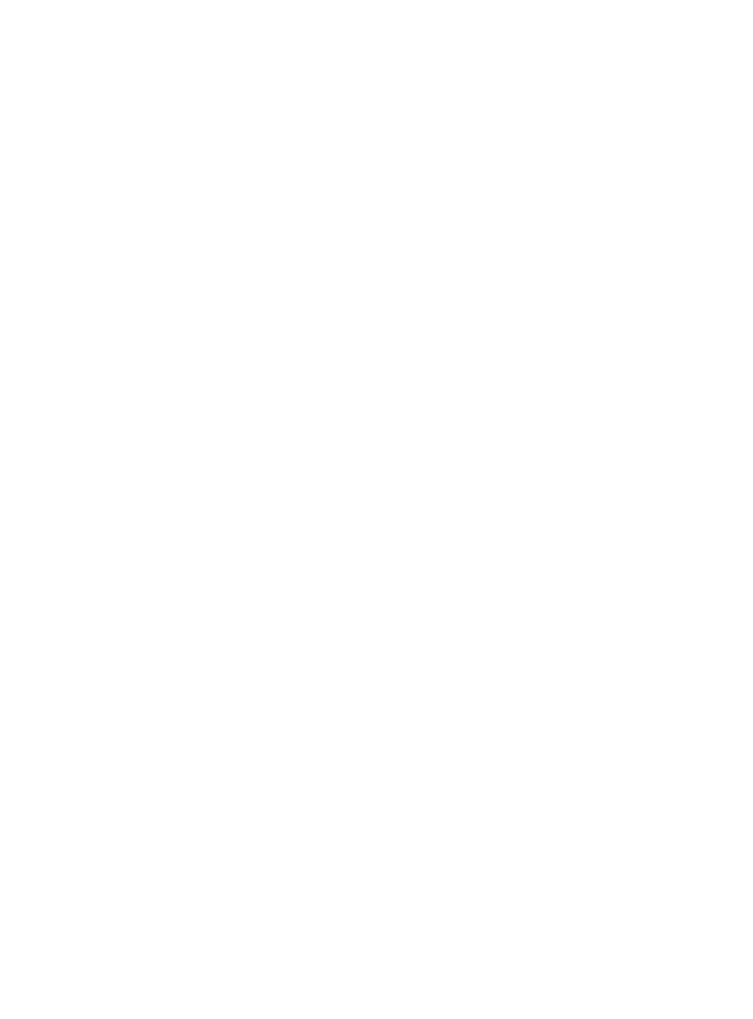
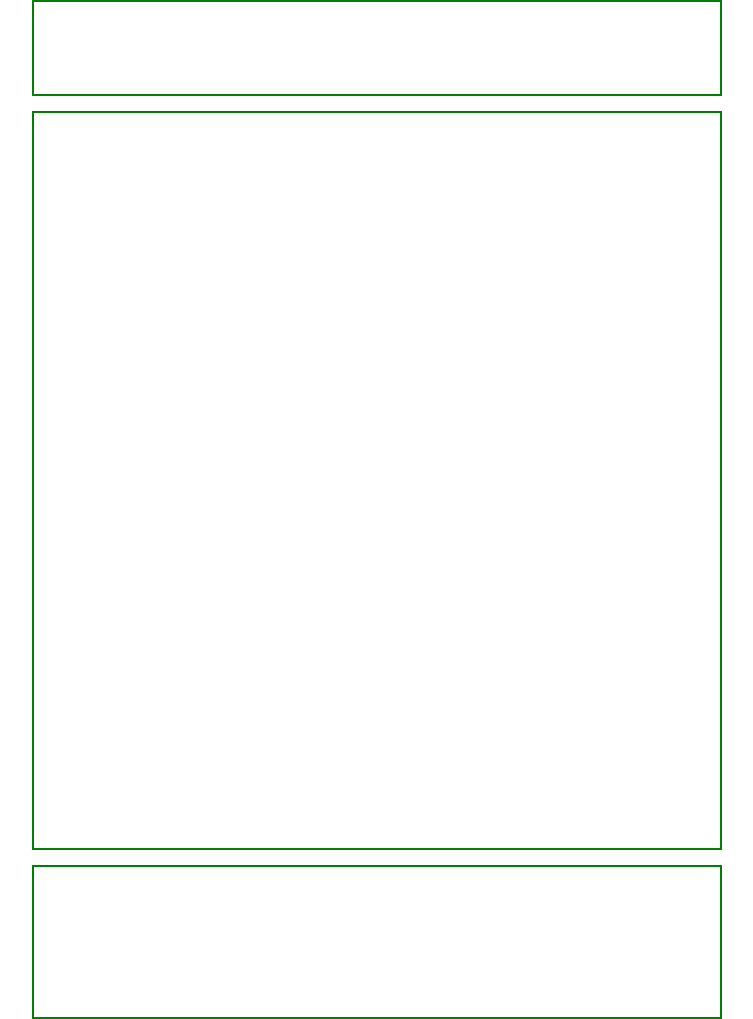
Before and after one commit to AyeSea/mint-signup, a plain HTML site: page index.html in a window 1280 px wide. Shown: the whole page, without its empty margins (263-1016 px from the left). Before the commit the page ends 800 px from the top, so only its background shows below. Drawn offline with Linux system fonts and the light colour scheme.

Commit message:
setup basic layout

```diff
--- a/index.html
+++ b/index.html
@@ -2,11 +2,21 @@
 <html lang="en">
 	<head>
 		<meta charset="utf-8">
-		<link rel="stylesheet" href="reset.css"
+		<link rel="stylesheet" href="reset.css">
 		<link rel="stylesheet" href="main.css">
 		<title>Mint &gt; Start Here</title>
 	</head>
 
 	<body>
+
+		<header>
+		</header>
+
+		<main>
+		</main>
+
+		<footer>
+		</footer>
+
 	</body>
 </html>
--- a/main.css
+++ b/main.css
@@ -0,0 +1,38 @@
+/* apply a natural box layout model to all elements, but allowing components to change */
+html {
+  box-sizing: border-box;
+}
+*, *:before, *:after {
+  box-sizing: inherit;
+}
+
+body {
+	font-family: "Helvetica Neue", "HelveticaNeue", Helvetica, sans-serif;
+	font-size: 11px;
+	color: #262c26;
+}
+
+header,
+main,
+footer {
+	border: 2px solid green;
+	width: 690px;
+	margin: 0 auto;
+	margin-bottom: 15px;
+}
+
+
+header {
+	height: 96px;
+	padding-top: 40px;
+}
+
+main {
+	height: 739px;
+}
+
+footer {
+	height: 154px;
+	color: #333;
+	margin-bottom: 0;
+}
```
